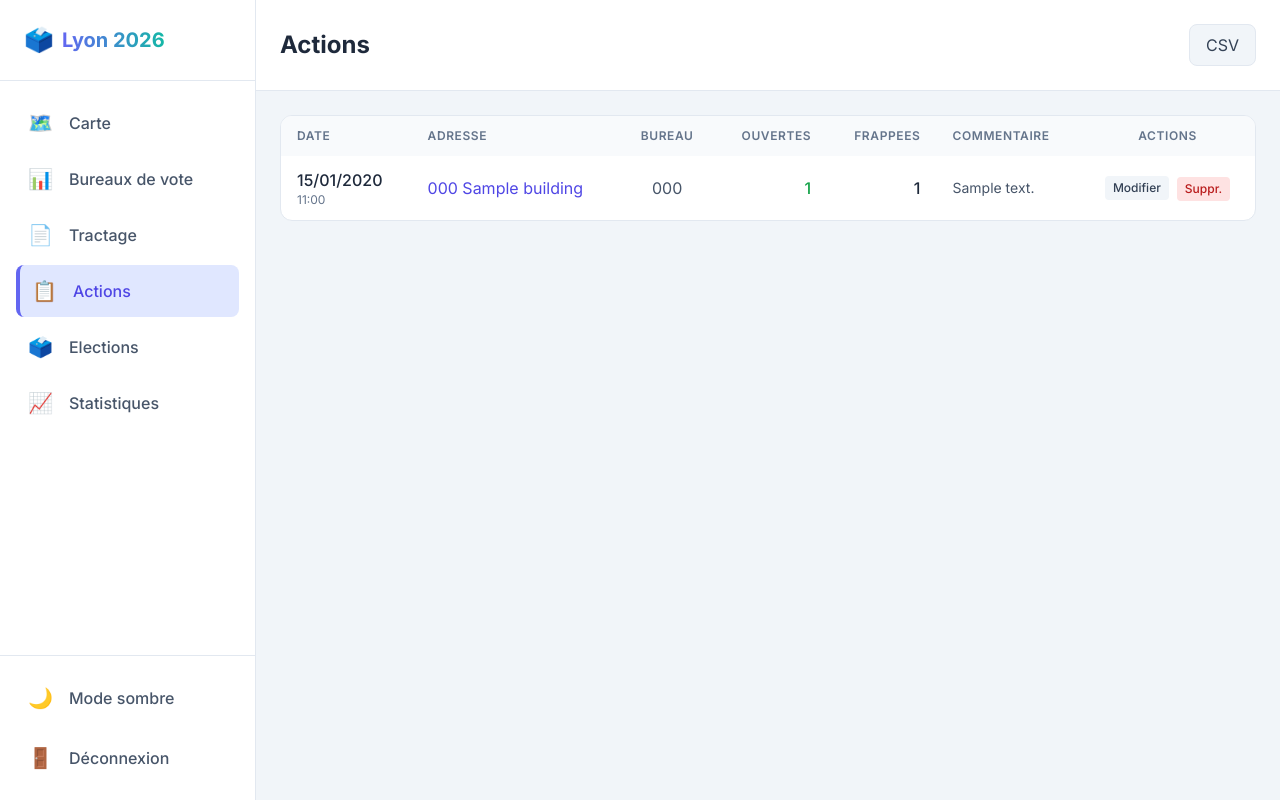
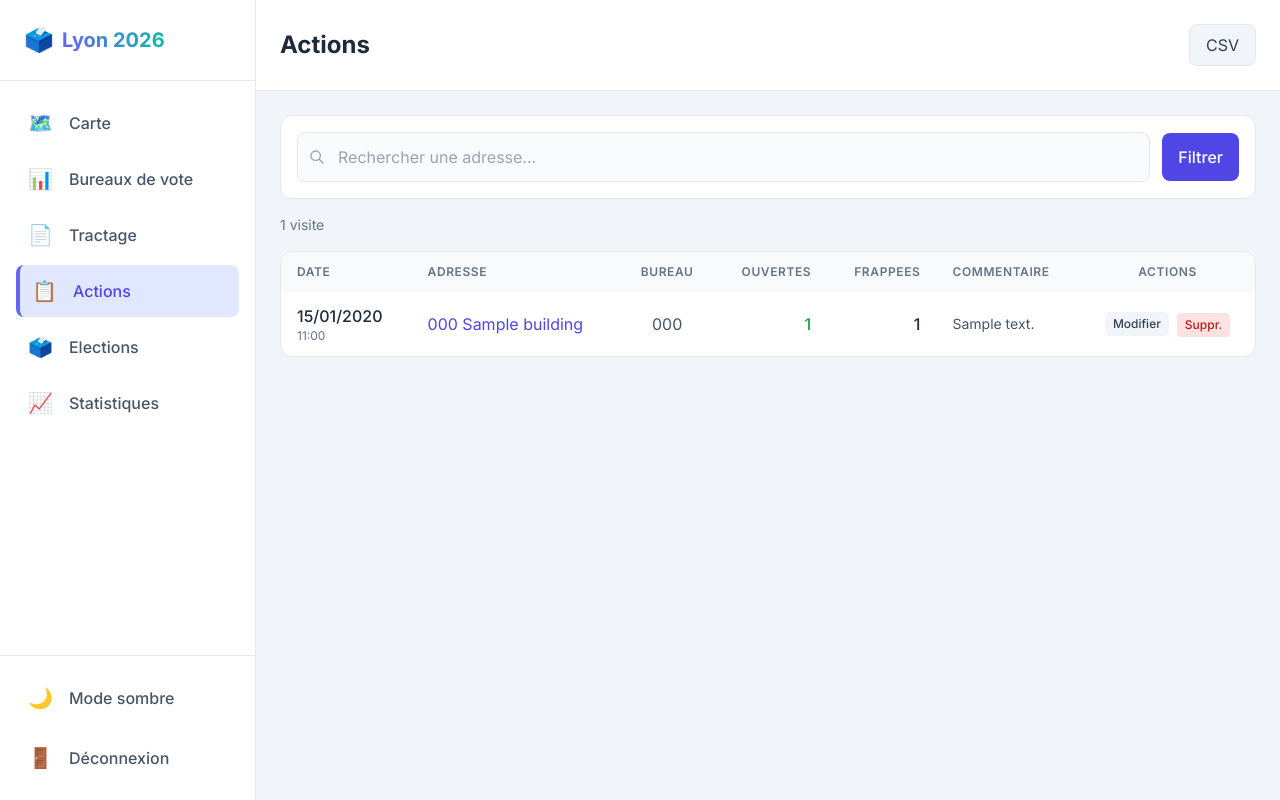
Before and after one commit to lebequin/lyon26, a Django app: page /actions/ in a window 1280 px wide. Run offline with Django 5.2, Linux system fonts and the light colour scheme; a user stored in the database is signed in; tables that the repository leaves empty hold one stand-in row (values such as "Sample post"); some libraries are stand-ins or nearby versions.

Commit message:
fix: Corriger l'édition des visites et ajouter un filtre par adresse sur la liste des actions
- Corrige l'édition des visites : parsing correct de la date, gestion du
  cas où le building est null, redirection vers la page d'origine après
  modification (actions list ou building visits)
- Ajoute un champ de recherche par adresse sur la page Actions pour
  filtrer les visites par nom ou numéro de rue
- Le bouton Modifier de la liste des actions redirige maintenant vers
  la liste après édition au lieu de la page building_visits

https://claude.ai/code/session_01QycTM4owaRdFk2ee5oBpJF

```diff
--- a/mobilisation/views.py
+++ b/mobilisation/views.py
@@ -322,10 +322,12 @@ class VisitEditView(LoginRequiredMixin, View):
     def get(self, request, pk):
         visit = get_object_or_404(Visit, pk=pk)
         building = visit.buildings.first()
+        next_url = request.GET.get('next', '')
         return render(request, 'mobilisation/visit_form.html', {
             'building': building,
             'visit': visit,
-            'is_edit': True
+            'is_edit': True,
+            'next': next_url,
         })
 
     def post(self, request, pk):
@@ -334,7 +336,9 @@ class VisitEditView(LoginRequiredMixin, View):
 
         visit.open_doors = int(request.POST.get('open_doors', 0))
         visit.knocked_doors = int(request.POST.get('knocked_doors', 0))
-        visit.date = request.POST.get('date')
+        date_str = request.POST.get('date')
+        if date_str:
+            visit.date = datetime.strptime(date_str, '%Y-%m-%d').date()
         visit.comment = request.POST.get('comment', '')
         visit.save()
 
@@ -343,7 +347,12 @@ class VisitEditView(LoginRequiredMixin, View):
             building.is_finished = is_finished
             building.save(update_fields=['is_finished'])
 
-        return redirect('mobilisation:building_visits', pk=building.pk if building else 1)
+        next_url = request.POST.get('next', '')
+        if next_url:
+            return redirect(next_url)
+        if building:
+            return redirect('mobilisation:building_visits', pk=building.pk)
+        return redirect('mobilisation:actions_list')
 
 
 class VisitDeleteView(LoginRequiredMixin, View):
@@ -518,7 +527,14 @@ class ActionsListView(LoginRequiredMixin, TemplateView):
     def get_context_data(self, **kwargs):
         context = super().get_context_data(**kwargs)
 
+        query = self.request.GET.get('q', '').strip()
         visits = Visit.objects.prefetch_related('buildings', 'buildings__voting_desk').order_by('-date', '-created_at')
+
+        if query:
+            visits = visits.filter(
+                Q(buildings__street_name__icontains=query) |
+                Q(buildings__street_number__icontains=query)
+            ).distinct()
 
         # Add building info to each visit
         visits_with_info = []
@@ -532,7 +548,8 @@ class ActionsListView(LoginRequiredMixin, TemplateView):
             })
 
         context['visits'] = visits_with_info
-        context['total_visits'] = visits.count()
+        context['total_visits'] = len(visits_with_info)
+        context['query'] = query
 
         return context
 
--- a/templates/mobilisation/actions_list.html
+++ b/templates/mobilisation/actions_list.html
@@ -11,6 +11,34 @@
 {% endblock %}
 
 {% block content %}
+<!-- Search Filter -->
+<div class="bg-white dark:bg-[#1e1e35] rounded-xl border border-slate-200 dark:border-slate-700 p-4 mb-4">
+    <form method="get" class="flex gap-3 items-center">
+        <div class="flex-1 relative">
+            <input type="text" name="q" value="{{ query }}"
+                   placeholder="Rechercher une adresse..."
+                   class="w-full p-3 pl-10 border border-slate-200 dark:border-slate-700 rounded-lg bg-slate-50 dark:bg-[#252542] text-slate-800 dark:text-slate-200 focus:ring-2 focus:ring-primary-500 focus:border-primary-500"
+                   autocomplete="off">
+            <svg class="absolute left-3 top-1/2 -translate-y-1/2 w-4 h-4 text-slate-400" fill="none" stroke="currentColor" viewBox="0 0 24 24">
+                <path stroke-linecap="round" stroke-linejoin="round" stroke-width="2" d="M21 21l-6-6m2-5a7 7 0 11-14 0 7 7 0 0114 0z"/>
+            </svg>
+        </div>
+        <button type="submit" class="px-4 py-3 bg-primary-600 hover:bg-primary-700 text-white font-medium rounded-lg transition-colors">
+            Filtrer
+        </button>
+        {% if query %}
+        <a href="{% url 'mobilisation:actions_list' %}" class="px-4 py-3 bg-slate-100 dark:bg-slate-700 text-slate-700 dark:text-slate-300 font-medium rounded-lg hover:bg-slate-200 dark:hover:bg-slate-600 transition-colors">
+            Effacer
+        </a>
+        {% endif %}
+    </form>
+</div>
+
+<!-- Results count -->
+<div class="mb-4 text-sm text-slate-500 dark:text-slate-400">
+    {{ total_visits }} visite{{ total_visits|pluralize }}{% if query %} pour "{{ query }}"{% endif %}
+</div>
+
 <!-- Visits Table -->
 <div class="bg-white dark:bg-[#1e1e35] rounded-xl border border-slate-200 dark:border-slate-700 overflow-hidden">
     <div class="overflow-x-auto">
@@ -56,7 +84,7 @@
                     </td>
                     <td class="px-4 py-3">
                         <div class="flex items-center justify-center gap-2">
-                            <a href="{% url 'mobilisation:visit_edit' pk=item.visit.pk %}" class="inline-flex items-center px-2 py-1 text-xs font-medium rounded bg-slate-100 dark:bg-slate-700 text-slate-700 dark:text-slate-300 hover:bg-slate-200 dark:hover:bg-slate-600 transition-colors">
+                            <a href="{% url 'mobilisation:visit_edit' pk=item.visit.pk %}?next={% if query %}{% url 'mobilisation:actions_list' %}%3Fq%3D{{ query|urlencode }}{% else %}{% url 'mobilisation:actions_list' %}{% endif %}" class="inline-flex items-center px-2 py-1 text-xs font-medium rounded bg-slate-100 dark:bg-slate-700 text-slate-700 dark:text-slate-300 hover:bg-slate-200 dark:hover:bg-slate-600 transition-colors">
                                 Modifier
                             </a>
                             <form method="post" action="{% url 'mobilisation:visit_delete' pk=item.visit.pk %}" onsubmit="return confirm('Supprimer cette visite ?');">
@@ -71,7 +99,11 @@
                 {% empty %}
                 <tr>
                     <td colspan="7" class="px-4 py-8 text-center text-slate-500 dark:text-slate-400">
+                        {% if query %}
+                        Aucune visite trouvee pour "{{ query }}".
+                        {% else %}
                         Aucune visite enregistree.
+                        {% endif %}
                     </td>
                 </tr>
                 {% endfor %}
```
Also changed, not shown: templates/mobilisation/visit_form.html (+18 -1 lines).
